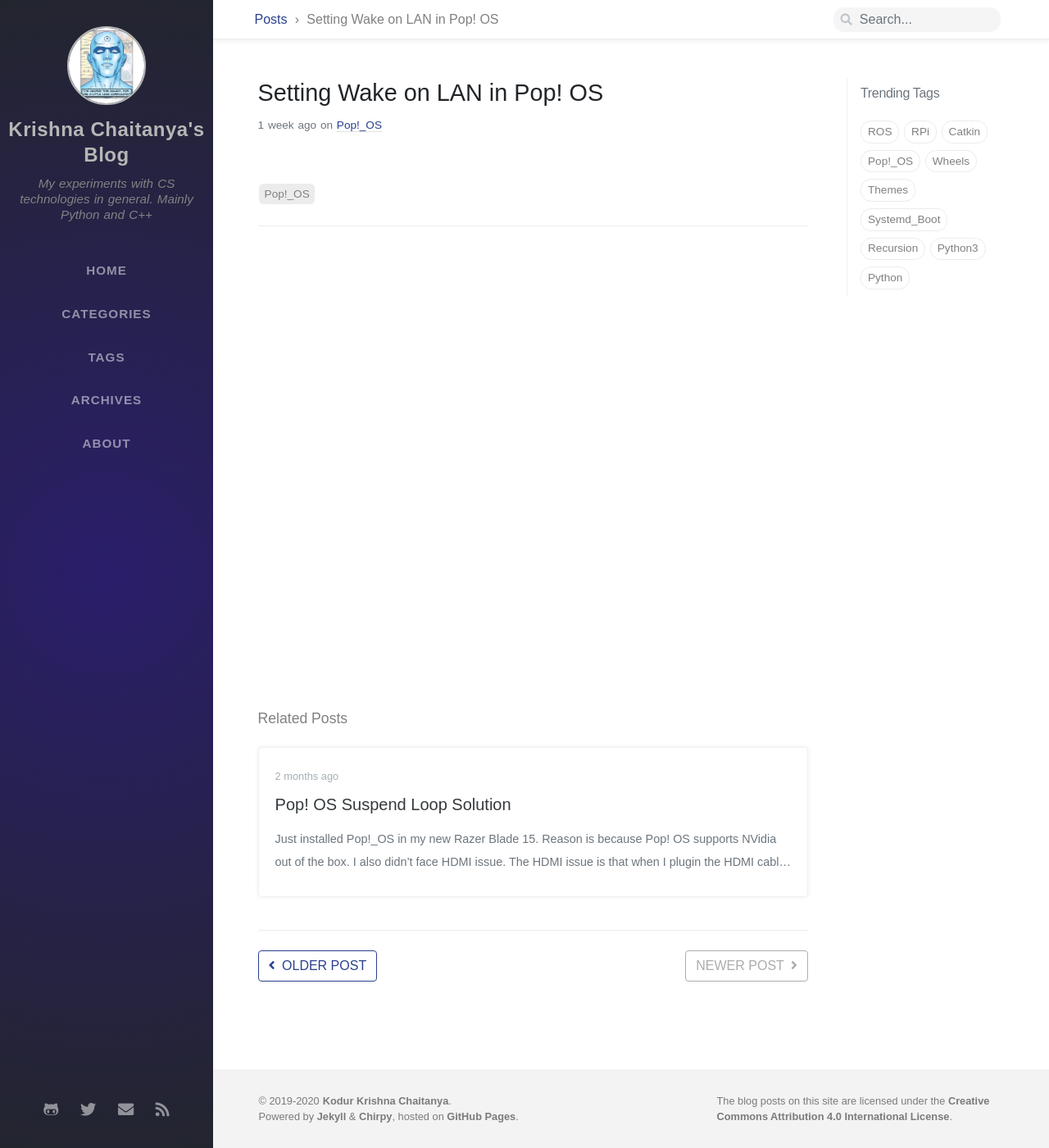
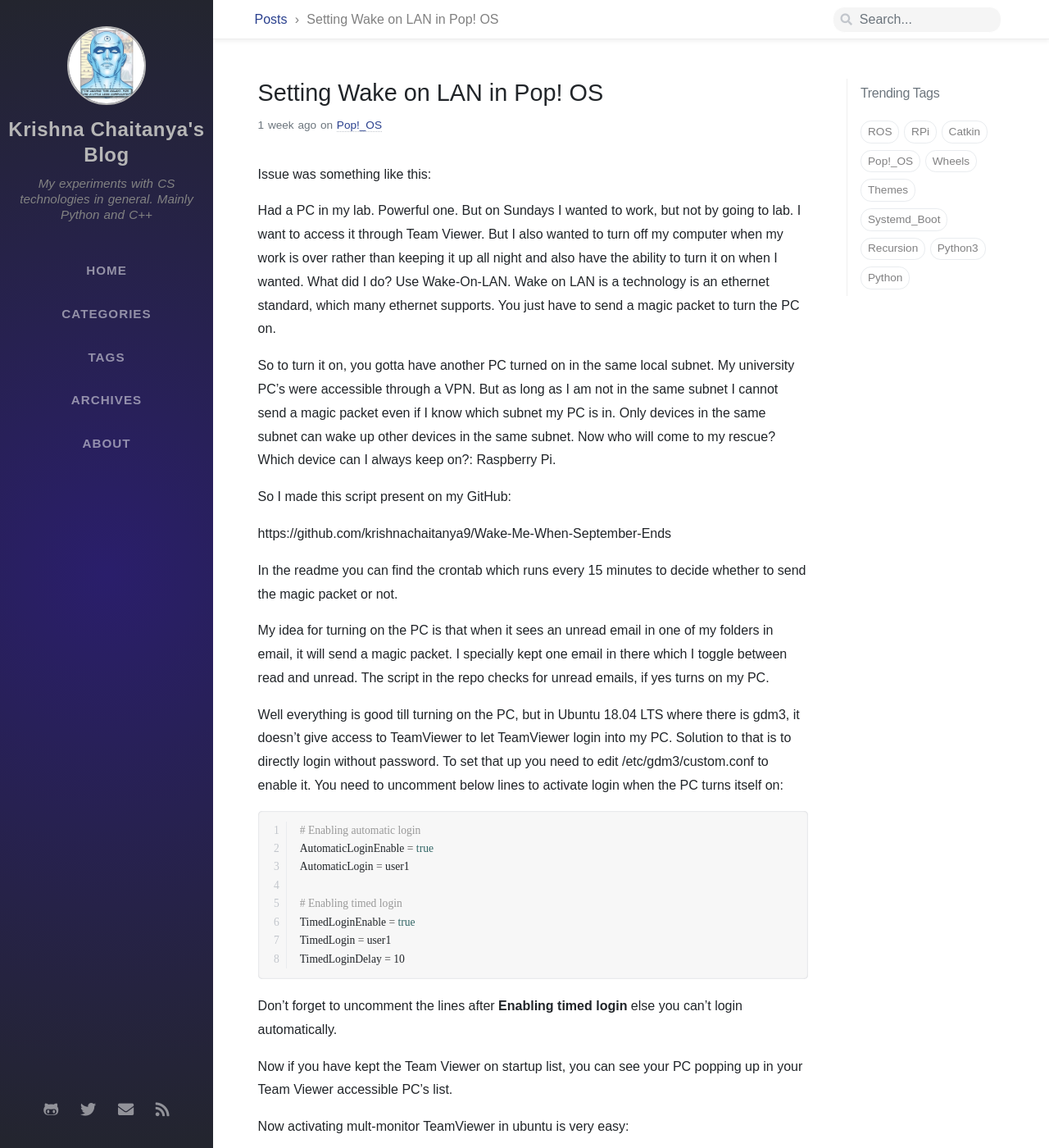
Before and after one commit to krishnachaitanya9/krishnachaitanya9.github.io, a Jekyll site: the page built from _posts/2020-02-17-Setting_up_Wake_on_LAN.md, in a window 1280 px wide and 1400 px high. Shown: the whole window at 82% size. Built offline with Jekyll 4.4.1, drawn with Linux system fonts in a browser that asks for light colours; nearby versions of some CDN libraries; some web fonts are replaced; some of the changed text lies outside the part shown.

Commit message:
Blog Content

````diff
--- a/_posts/2020-02-17-Setting_up_Wake_on_LAN.md
+++ b/_posts/2020-02-17-Setting_up_Wake_on_LAN.md
@@ -4,3 +4,46 @@ date: 2020-02-17 00:26:00 +0800
 categories: [Pop!_OS]
 tags: [Pop!_OS]
 ---
+
+
+
+Issue was something like this:
+
+Had a PC in my lab. Powerful one. But on Sundays I wanted to work, but not by going to lab. I want to access it through Team Viewer. But I also wanted to turn off my computer when my work is over rather than keeping it up all night and also have the ability to turn it on when I wanted. What did I do? Use Wake-On-LAN. Wake on LAN is a technology is an ethernet standard, which many ethernet supports. You just have to send a magic packet to turn the PC on.
+
+So to turn it on, you gotta have another PC turned on in the same local subnet. My university PC's were accessible through a VPN. But as long as I am not in the same subnet I cannot send a magic packet even if I know which subnet my PC is in. Only devices in the same subnet can wake up other devices in the same subnet. Now who will come to my rescue? Which device can I always keep on?: Raspberry Pi.
+
+So I made this script present on my GitHub:
+
+https://github.com/krishnachaitanya9/Wake-Me-When-September-Ends
+
+In the readme you can find the crontab which runs every 15 minutes to decide whether to send the magic packet or not.
+
+My idea for turning on the PC is that when it sees an unread email in one of my folders in email, it will send a magic packet. I specially kept one email in there which I toggle between read and unread. The script in the repo checks for unread emails, if yes turns on my PC.
+
+Well everything is good till turning on the PC, but in Ubuntu 18.04 LTS where there is gdm3, it doesn't give access to TeamViewer to let TeamViewer login into my PC. Solution to that is to directly login without password. To set that up you need to edit /etc/gdm3/custom.conf to enable it. You need to uncomment below lines to activate login when the PC turns itself on:
+
+```bash
+# Enabling automatic login
+AutomaticLoginEnable = true
+AutomaticLogin = user1
+
+# Enabling timed login
+TimedLoginEnable = true
+TimedLogin = user1
+TimedLoginDelay = 10
+```
+
+Don't forget to uncomment the lines after **Enabling timed login** else you can't login automatically.
+
+Now if you have kept the Team Viewer on startup list, you can see your PC popping up in your Team Viewer accessible PC's list.
+
+Now activating mult-monitor TeamViewer in ubuntu is very easy:
+
+After connecting to your PC do:
+
+View -> Check Monitors as individual tabs
+
+Now click on whatever monitor you want and you can access all of them remotely. It's particularly useful as I work on multiple monitors.
+
+Enjoy working remotely and also sipping some nice coffee!!
````
